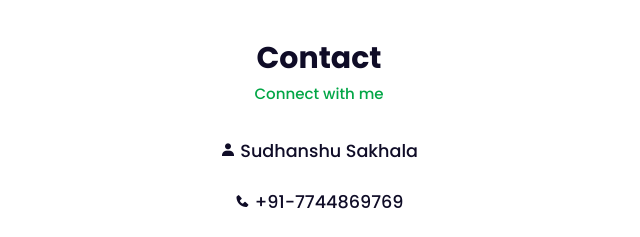
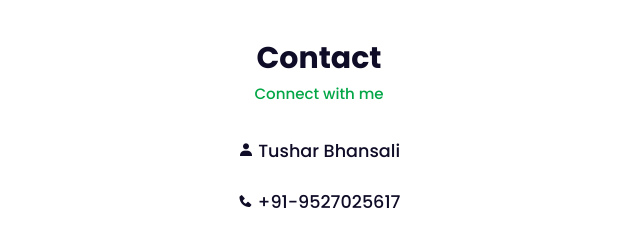
Before and after one commit to tushariccs/OasisInfobyteTask2, a plain HTML site: page Portfolio-main/index.html in a window 1280 px wide. Shown: the part 2700-2937 px from the top of the page, 321-961 px from the left. Drawn offline with nearby package versions, Linux system fonts and the light colour scheme.

Commit message:
Project Completed

```diff
--- a/Portfolio-main/index.html
+++ b/Portfolio-main/index.html
@@ -233,12 +233,12 @@
         <div class="contact-form ">
             <div class="info-box ">
                 <i class='bx bxs-user'></i>
-                <span>Sudhanshu Sakhala</span>
+                <span>Tushar Bhansali</span>
             </div><br>
             <!-- Box 2 -->
             <div class="info-box ">
                 <i class='bx bxs-phone'></i>
-                <span>+91-7744869769</span>
+                <span>+91-9527025617</span>
             </div><br>
 
             <div class="info-box ">
```
